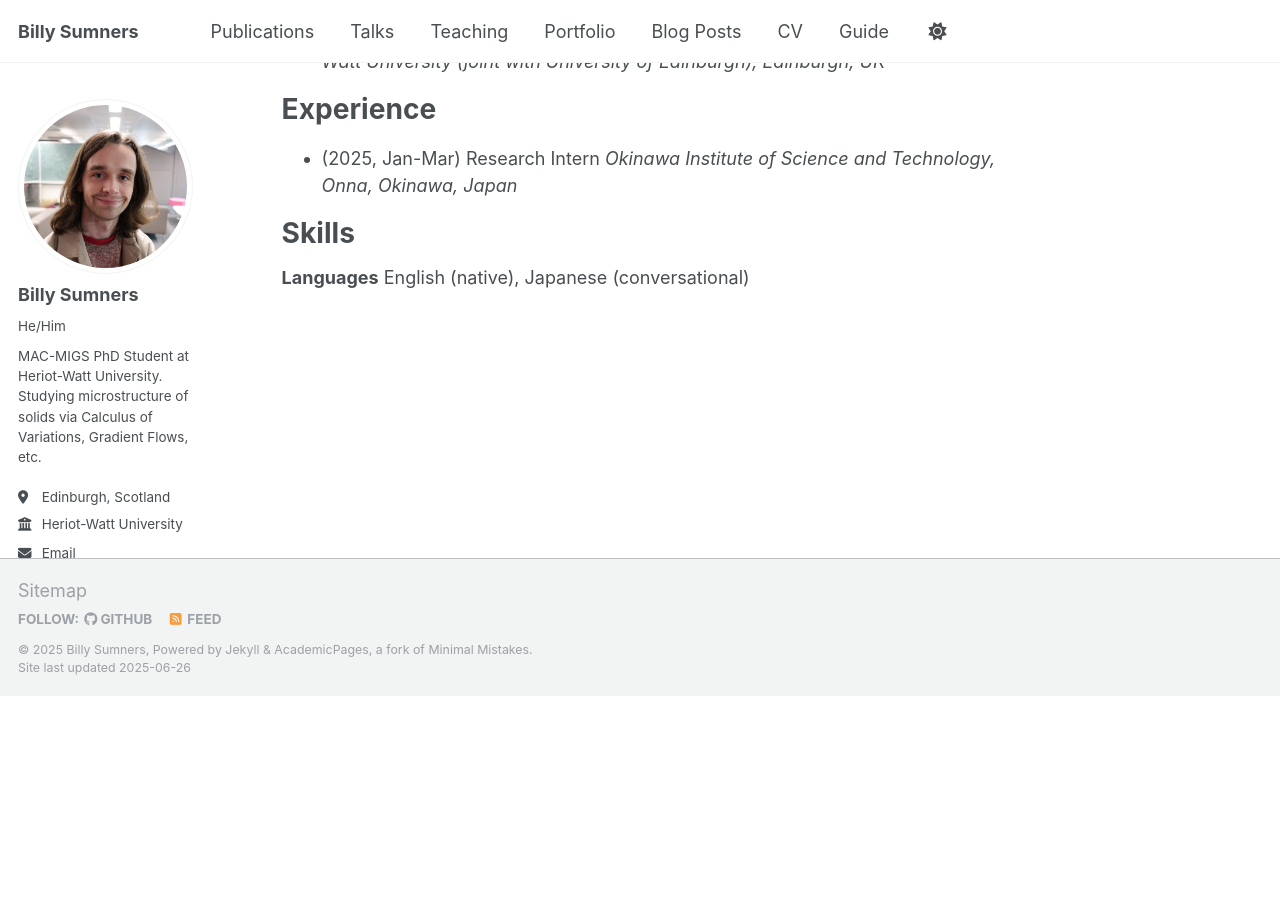
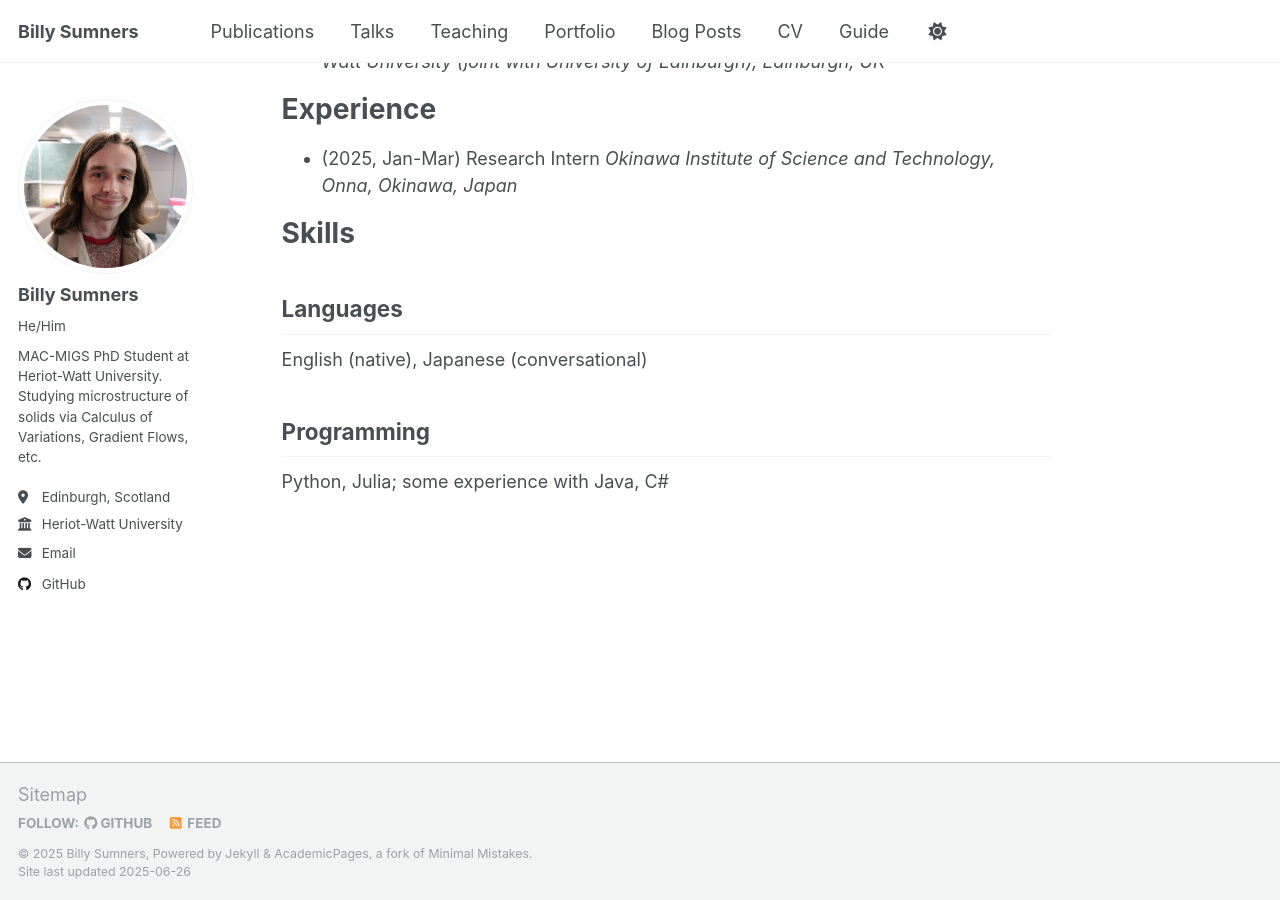
Before and after one commit to wbsumners/wbsumners.github.io, a Jekyll site: the page built from _pages/about.md, in a window 1280 px wide and 900 px high, scrolled down 747 px. Built offline with Jekyll 4.4.1, drawn with Linux system fonts in a browser that asks for light colours; before the commit the page ends 1443 px from its top, so only the background shows below that.

Commit message:
Change about me

```diff
--- a/_pages/about.md
+++ b/_pages/about.md
@@ -32,4 +32,7 @@ Experience
 
 Skills
 ======
-**Languages** English (native), Japanese (conversational)
+## Languages ##
+English (native), Japanese (conversational)
+## Programming ##
+Python, Julia; some experience with Java, C#
```
